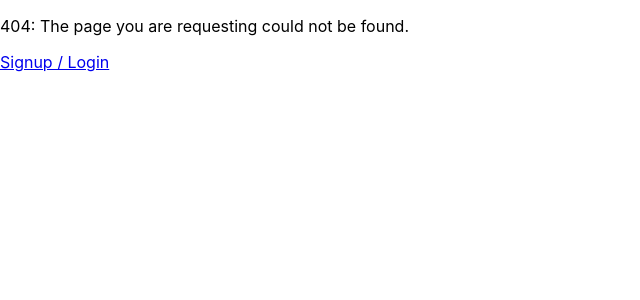
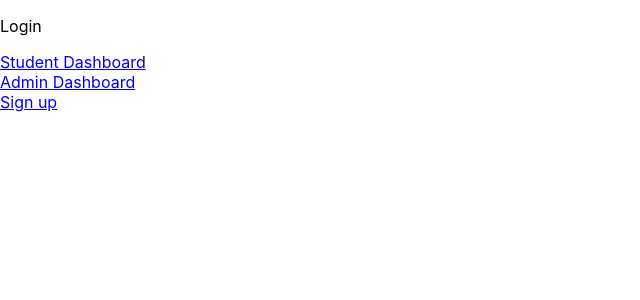
Before and after one commit to MacLure/project-horizon-react, a React (Create React App) app: page /login in a window 1280 px wide. Before the commit this address had no page. Shown: the top 300 px of the page, without its empty margins (0-640 px from the left). Built offline with nearby package versions, Linux system fonts and the light colour scheme.

Commit message:
separated login and signup routes

```diff
--- a/src/components/AdminDashboard.jsx
+++ b/src/components/AdminDashboard.jsx
@@ -1,15 +1,15 @@
 import React, { Component } from 'react';
 import {Link} from "react-router-dom";
-
 
 class AdminDashboard extends Component {
   state = {  }
   render() {
     return (
       <div>
-      <p>Admin Dashboard</p>
-      <Link to="/student">Student Dashboard</Link><br/>
-      <Link to="/">Signup / Login</Link>
+        <p>Admin Dashboard</p>
+        <Link to="/student">Student Dashboard</Link><br/>
+        <Link to="/signup">Sign up</Link><br/>
+        <Link to="/login">Log in</Link><br/>
       </div>
     );
   }
--- /dev/null
+++ b/src/components/Login.jsx
@@ -0,0 +1,19 @@
+import React, { Component } from 'react';
+import {Link} from "react-router-dom";
+
+class Login extends Component {
+  state = {  }
+  render() {
+    return (
+      <div>
+        <p>Login</p>
+        <Link to="/student">Student Dashboard</Link><br />
+        <Link to="/admin">Admin Dashboard</Link><br />
+        <Link to="/signup">Sign up</Link><br />
+
+      </div>
+      );
+  }
+}
+
+export default Login;
--- a/src/components/NotFound.jsx
+++ b/src/components/NotFound.jsx
@@ -1,13 +1,13 @@
 import React from 'react';
 import {Link} from "react-router-dom";
-
 
 const NotFound = () => {
   return (
     <div>
     <p>404: The page you are requesting could not be found.</p>
-    <Link to="/">Signup / Login</Link>
-    </div>
+    <Link to="/signup">Sign up</Link><br/>
+    <Link to="/login">Log in</Link><br/>
+</div>
   );
 }
 
--- a/src/components/Router.jsx
+++ b/src/components/Router.jsx
@@ -2,7 +2,8 @@ import React from 'react';
 import { BrowserRouter, Route, Switch } from 'react-router-dom'
 import AdminDashboard from './AdminDashboard'
 import StudentDashboard from './StudentDashboard'
-import SignupLogin from './SignupLogin'
+import Login from './Login'
+import Signup from './Signup'
 import NotFound from './NotFound'
 
 
@@ -10,7 +11,8 @@ const Router = () => {
   return (
     <BrowserRouter>
       <Switch>
-        <Route path='/' exact component={ SignupLogin } />
+        <Route path='/signup' exact component={ Signup } />
+        <Route path='/login' exact component={ Login } />
         <Route path='/admin' component={ AdminDashboard } />
         <Route path='/student' component={ StudentDashboard } />
 
--- a/src/components/SignupLogin.jsx
+++ b/src/components/Signup.jsx
@@ -1,18 +1,19 @@
 import React, { Component } from 'react';
 import {Link} from "react-router-dom";
 
-class SignupLogin extends Component {
+class Signup extends Component {
   state = {  }
   render() {
     return (
       <div>
-        <p>Signup / Login</p>
+        <p>Signup</p>
         <Link to="/student">Student Dashboard</Link><br />
-        <Link to="/admin">Admin Dashboard</Link>
+        <Link to="/admin">Admin Dashboard</Link><br />
+        <Link to="/login">Login</Link><br/>
 
       </div>
       );
   }
 }
 
-export default SignupLogin;
+export default Signup;
--- a/src/components/StudentDashboard.jsx
+++ b/src/components/StudentDashboard.jsx
@@ -1,6 +1,5 @@
 import React, { Component } from 'react';
 import {Link} from "react-router-dom";
-
 
 class StudentDashboard extends Component {
   state = {  }
@@ -9,7 +8,8 @@ class StudentDashboard extends Component {
       <div>
         <p>Student Dashboard</p>
         <Link to="/admin">Admin Dashboard</Link><br/>
-        <Link to="/">Signup / Login</Link>
+        <Link to="/signup">Sign up</Link><br/>
+        <Link to="/login">Log in</Link><br/>
         </div>
 
     );
```
